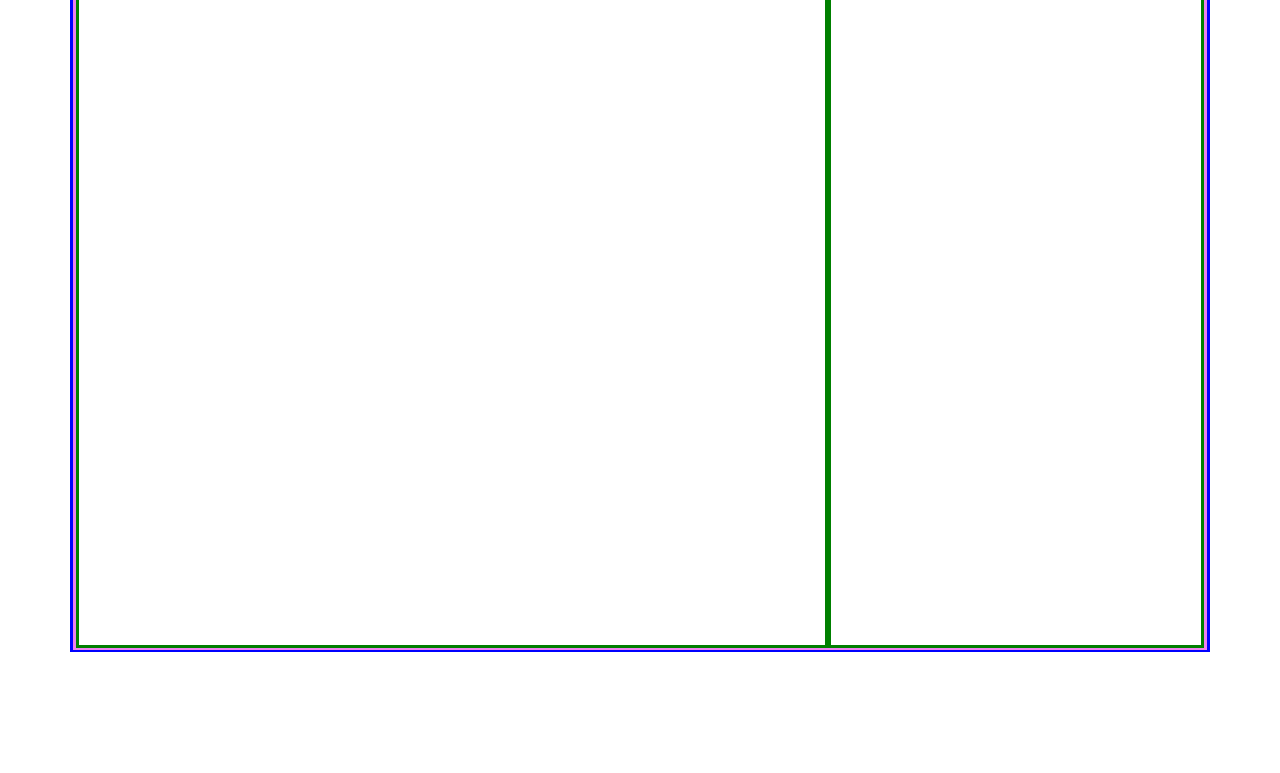
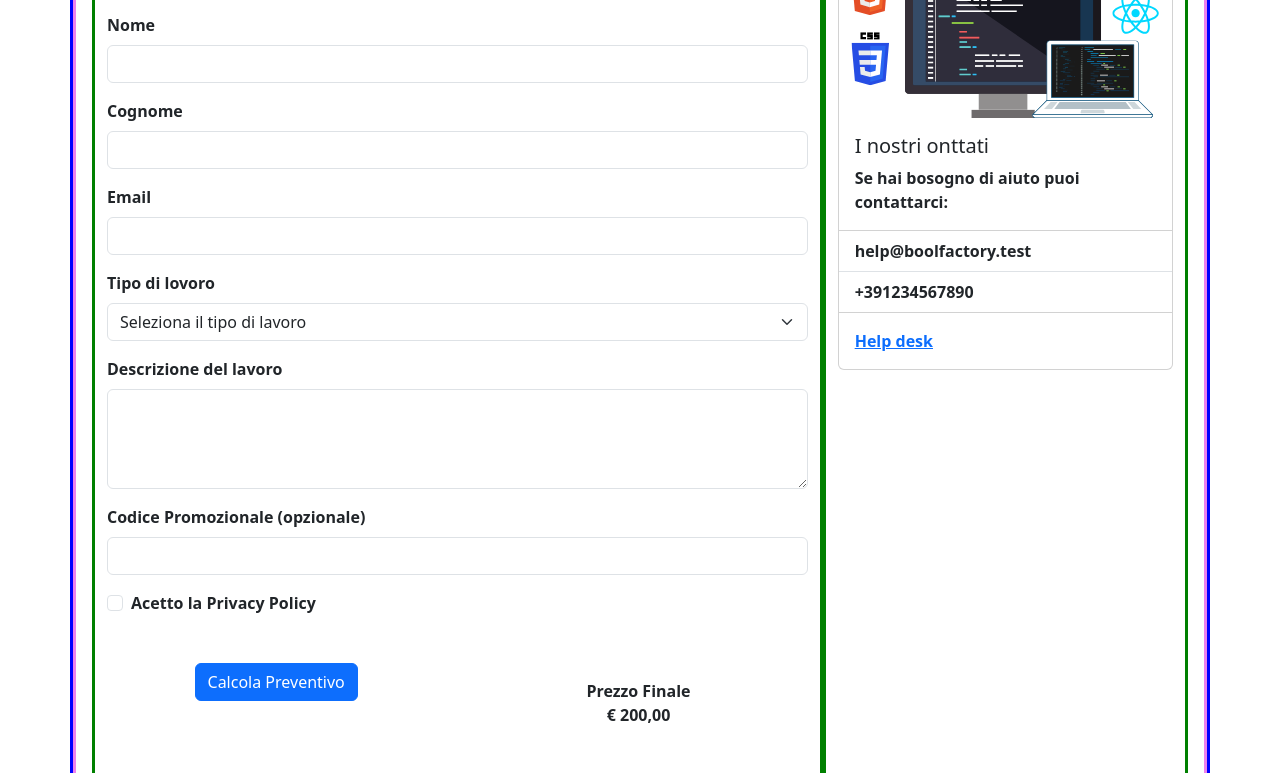
Before and after one commit to telcheno/bootstrap-preventivo, a plain HTML site: page index.html in a window 1280 px wide. Shown: the part 155-928 px from the top of the page. Before the commit the page ends 807 px from the top, so only its background shows below. Drawn offline with nearby package versions, Linux system fonts and the light colour scheme.

Commit message:
ADD: style.css, img, ultimato il layout

```diff
--- a/css/style.css
+++ b/css/style.css
@@ -2,13 +2,12 @@
 
 .debug1{
   border: 3px solid blue;
-  height: 750px;
 }
 .debug2{
   border: 3px solid violet;
-  height: 745px;
 }
 .debug3{
   border: 3px solid green;
-  height: 740px;
 }
+
+/* style personali */
--- a/index.html
+++ b/index.html
@@ -5,17 +5,27 @@
     <meta name="viewport" content="width=device-width, initial-scale=1">
     <title>Bootstrap Preventivo</title>
     <link href="https://cdn.jsdelivr.net/npm/bootstrap@5.3.3/dist/css/bootstrap.min.css" rel="stylesheet" integrity="sha384-QWTKZyjpPEjISv5WaRU9OFeRpok6YctnYmDr5pNlyT2bRjXh0JMhjY6hW+ALEwIH" crossorigin="anonymous">
+    <!-- link style personale -->
     <link rel="stylesheet" href="./css/style.css">
   </head>
   <body>
+    <!-- header -->
     <header>
+      <!-- Navbar header -->
       <nav class="navbar navbar-expand-lg bg-dark border-bottom border-body" data-bs-theme="dark">
-        <div class="container-fluid ">
+        <div class="container-fluid">
+          <div class="col-3 ms-5">
             <a class="navbar-brand" href="#">Bool Factory</a>
+          </div>
+
+          <div class="col-3">
+            <!-- Button per standere le opzioni in movile -->
             <button class="navbar-toggler" type="button" data-bs-toggle="collapse" data-bs-target="#navbarSupportedContent" aria-controls="navbarSupportedContent" aria-expanded="false" aria-label="Toggle navigation">
               <span class="navbar-toggler-icon"></span>
             </button>
-          <div class="collapse navbar-collapse" id="navbarSupportedContent">
+
+            <!-- List opzioni navbar -->
+            <div class="collapse navbar-collapse " id="navbarSupportedContent">
               <ul class="navbar-nav me-auto mb-2 mb-lg-0">
                 <li class="nav-item">
                   <a class="nav-link active" aria-current="page" href="#">Home</a>
@@ -26,21 +36,102 @@
                 <li class="nav-item">
                   <a class="nav-link active" aria-current="page" href="#">Conttati</a>
                 </li>
+              </ul>
+            </div>
+          </div>
 
-
-            </ul>
-
-          </div>
         </div>
       </nav>
     </header>
+    <!-- main -->
     <main>
-      <div class="container debug1 gap-2">
-        <div class="row debug2">
-          <div class="col-8 debug3"></div>
-          <div class="col-4 debug3"></div>
+      <!-- section -->
+      <section>
+        <div class="container debug1 fw-bolder">
+          <div class="row p-3 debug2">
+            <!-- title section-->
+            <div class="col-md-8 debug3">
+              <div class="mb-3">
+                <h2>Richiesta Preventivo</h2>
+                <span class="fw-medium">Compila il form per riciederte in preventivo per i nostri servizio di sviluppo</span>
+              </div>
+              <!-- form section -->
+              <form>
+                <!-- dati personali -->
+                <div class="mb-3">
+                  <label for="nome" class="form-label" >Nome</label>
+                  <input type="text" class="form-control" id="nome" name="nome" required>
+                </div>
+                <div class="mb-3">
+                  <label for="cognome" class="form-label">Cognome</label>
+                  <input type="text" class="form-control" id="cognome" name="cognome" required>
+                </div>
+                <div class="mb-3">
+                  <label for="email" class="form-label">Email</label>
+                  <input type="email" class="form-control" id="email" required>
+                </div>
+                <!-- detagli prestazioni -->
+                <div class="mb-3">
+                  <label for="prestazione" class="form-label">Tipo di lovoro</label>
+                  <select class="form-select" id="prestazione" name="prestazione">
+                    <option selected value="tipo-prestazione">Seleziona il tipo di lavoro</option>
+                    <option value="backend">Sviluppo Backend</option>
+                    <option value="fronted">Sviluppo Frontend</option>
+                    <option value="analisi">Analisi Progettuale</option>
+                  </select>
+                </div>
+                <div class="mb-3">
+                  <label for="descrizione" class="form-label">Descrizione del lavoro</label>
+                  <div class="form-floating ">
+                    <textarea class="form-control" id="descrizione" style="height: 100px" name="descrizione" required></textarea>
                   </div>
                 </div>
+                <!-- promo  -->
+                <div class="mb-3">
+                  <label for="code-promo" class="form-label">Codice Promozionale (opzionale)</label>
+                  <input type="text" class="form-control" id="code-promo" name="code-promo">
+                </div>
+                <!-- check -->
+                <div class="form-check">
+                  <input class="form-check-input" type="checkbox" value="" id="flexCheckDefault">
+                  <label class="form-check-label" for="flexCheckDefault">
+                    Acetto la Privacy Policy
+                  </label>
+                </div>
+                <!-- submit preventivo -->
+                <div class="row my-5 text-center justify-content-around">
+                  <div class="col-lg-4 col-ms-12">
+                    <button type="submit" class="btn btn-primary">Calcola Preventivo</button>
+                  </div>
+                  <!-- prezzo preventivo -->
+                  <div class="col-lg-4 col-ms-12 mt-3">
+                    Prezzo Finale
+                    <div class=".col">€ 200,00</div>
+                  </div>
+
+                </div>
+              </form>
+            </div>
+
+            <div class="col-md-4 debug3">
+              <div class="card mx-auto" >
+                <img src="./img/hero-inferior.svg" class="card-img-top" alt="...">
+                <div class="card-body">
+                  <h5 class="card-title">I nostri onttati</h5>
+                  <p class="card-text">Se hai bosogno di aiuto puoi contattarci:</p>
+                </div>
+                <ul class="list-group list-group-flush">
+                  <li class="list-group-item">help@boolfactory.test</li>
+                  <li class="list-group-item">+391234567890</li>
+                </ul>
+                <div class="card-body">
+                  <a href="#" class="card-link">Help desk</a>
+                </div>
+              </div>
+            </div>
+          </div>
+        </div>
+      </section>
     </main>
     <script src="https://cdn.jsdelivr.net/npm/bootstrap@5.3.3/dist/js/bootstrap.bundle.min.js" integrity="sha384-YvpcrYf0tY3lHB60NNkmXc5s9fDVZLESaAA55NDzOxhy9GkcIdslK1eN7N6jIeHz" crossorigin="anonymous"></script>
     <script src="./js/app.js"></script>
```
Also changed, not shown: img/hero-inferior.svg (added). Lines whose indentation alone changed are shown as unchanged.
